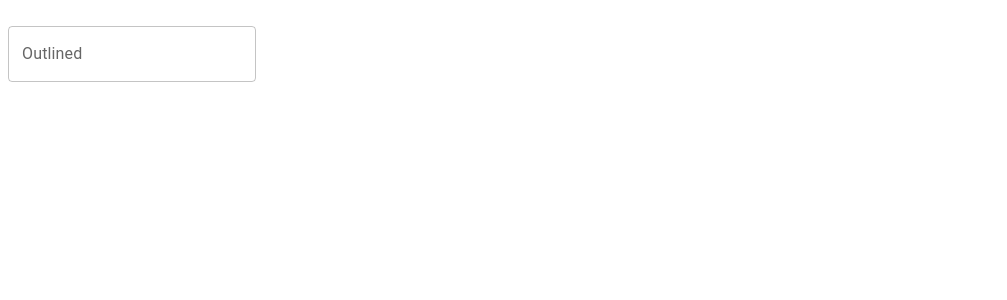
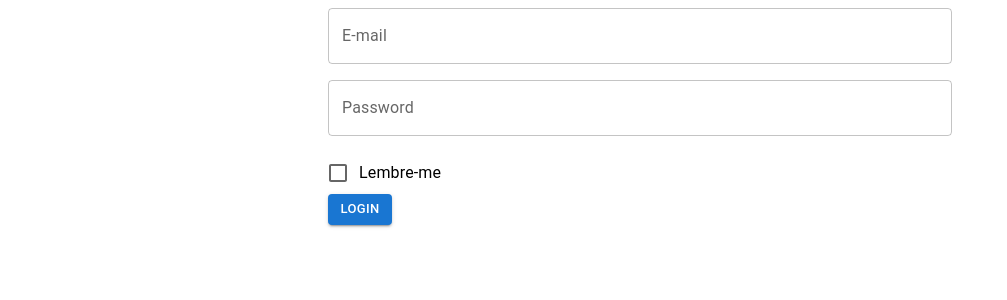
Before and after one commit to shadocom/DMOMarket2.0, a React (Create React App) app in the folder digimonmarket/: page / in a window 1280 px wide. Shown: the top 300 px of the page, without its empty margins (0-1007 px from the left). Built offline with nearby package versions, Linux system fonts and the light colour scheme.

Commit message:
trabalhando no storage do browser, funcoes de manipulacao de dados, problemas na perda de state

```diff
--- a/digimonmarket/package.json
+++ b/digimonmarket/package.json
@@ -10,6 +10,7 @@
     "@testing-library/react": "^11.2.7",
     "@testing-library/user-event": "^12.8.3",
     "axios": "^0.24.0",
+    "firebase": "^9.4.1",
     "react": "^17.0.2",
     "react-dom": "^17.0.2",
     "react-router-dom": "^6.0.2",
--- a/digimonmarket/public/index.html
+++ b/digimonmarket/public/index.html
@@ -2,7 +2,7 @@
 <html lang="pt-br">
   <head>
     <meta charset="utf-8" />
-    <link rel="icon" href="%PUBLIC_URL%/favicon.ico" />
+    <link rel="icon" href="%PUBLIC_URL%/digicone.ico" />
     <meta name="viewport" content="width=device-width, initial-scale=1" />
     <meta name="theme-color" content="#000000" />
     <meta
--- a/digimonmarket/src/App.js
+++ b/digimonmarket/src/App.js
@@ -1,11 +1,93 @@
 import TextField from '@mui/material/TextField';
+import Grid from '@mui/material/Grid';
+import Button from '@mui/material/Button';
+import FormGroup from '@mui/material/FormGroup';
+import FormControlLabel from '@mui/material/FormControlLabel';
+import Checkbox from '@mui/material/Checkbox';
+import React, {useState, useLayoutEffect} from 'react';
+import {storageSave,storageGet,storageRemove} from "./services/storage"
 
 function App() {
+
+  const [lembreme, setLembreme] = useState(false)
+  const [email, setEmail] = useState("")
+  const [password, setPassword] = useState("")
+
+  useLayoutEffect(() => {
+    let emailStorage = storageGet("email")
+    let passwordStorage = storageGet("password")
+
+    if(emailStorage){
+      setEmail(emailStorage)
+      setPassword(passwordStorage)
+      setLembreme(true)
+    }
+
+
+
+
+  }, [])
+
+  const handleLembreme = (e)=>{
+    setLembreme(e.target.checked)
+
+    if(e.target.checked == true){
+      storageSave("email",email)
+      storageSave("password",password)
+    }else{
+      storageRemove("email")
+      storageRemove("password")
+    }
+  }
+
   return (
-    <div>
-      <br/>
-      <TextField id="outlined-basic" label="Outlined" variant="outlined" />
-    </div>
+    <Grid container spacing={2}>
+      <Grid item xs={3}></Grid>
+        <Grid item xs={6}>
+          <TextField
+          type="email"
+          id="outlined-basic"
+          label="E-mail"
+          variant="outlined"
+          fullWidth
+          value={email}
+          onchange={(e)=> setEmail(e.target.value)}
+          />
+        </Grid>
+        <Grid item xs={3}></Grid>
+        <Grid item xs={3}></Grid>
+        <Grid item xs={6}>
+          <TextField
+          type="password"
+          id="outlined-basic"
+          label="Password"
+          variant="outlined"
+          fullWidth
+          value={password}
+          onchange={(e)=> setPassword(e.target.value)}
+          />
+        </Grid>
+        <Grid item xs={3}></Grid>
+        <Grid item xs={3}></Grid>
+        <Grid item xs={6}>
+          <FormGroup>
+            <FormControlLabel control={
+              <Checkbox
+                checked={lembreme}
+                onChange={handleLembreme}/>}
+                label="Lembre-me"
+            />
+          </FormGroup>
+          <Button variant="contained" size="small">
+            Login
+          </Button>
+        </Grid>
+        <Grid item xs={3}></Grid>
+
+
+
+
+      </Grid>
   );
 }
 
--- /dev/null
+++ b/digimonmarket/src/services/storage.js
@@ -0,0 +1,13 @@
+export const storageSave = (key,value)=>{
+    localStorage.setItem(key,value)
+}
+
+
+export const storageRemove = (key)=>{
+    localStorage.removeItem(key)
+}
+
+
+export const storageGet = (key)=>{
+    return localStorage.getItem(key)
+}
```
Also changed, not shown: 2 other files (tests, documents, lock files or other folders).
